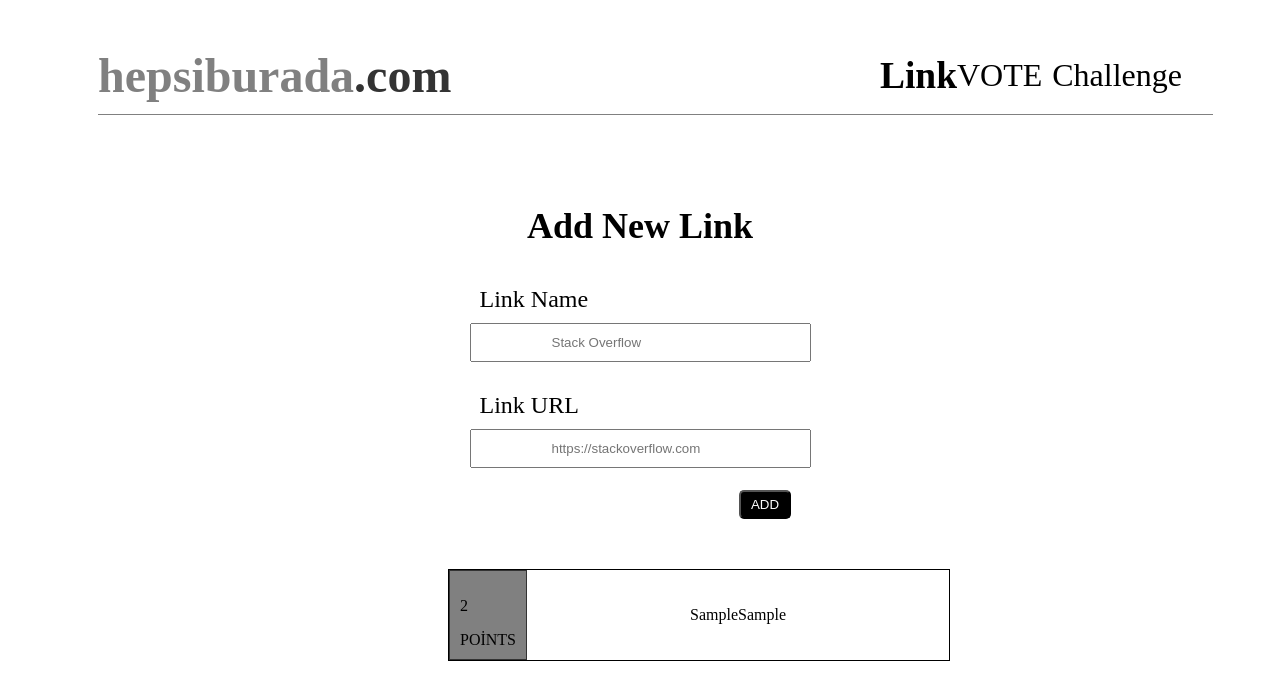
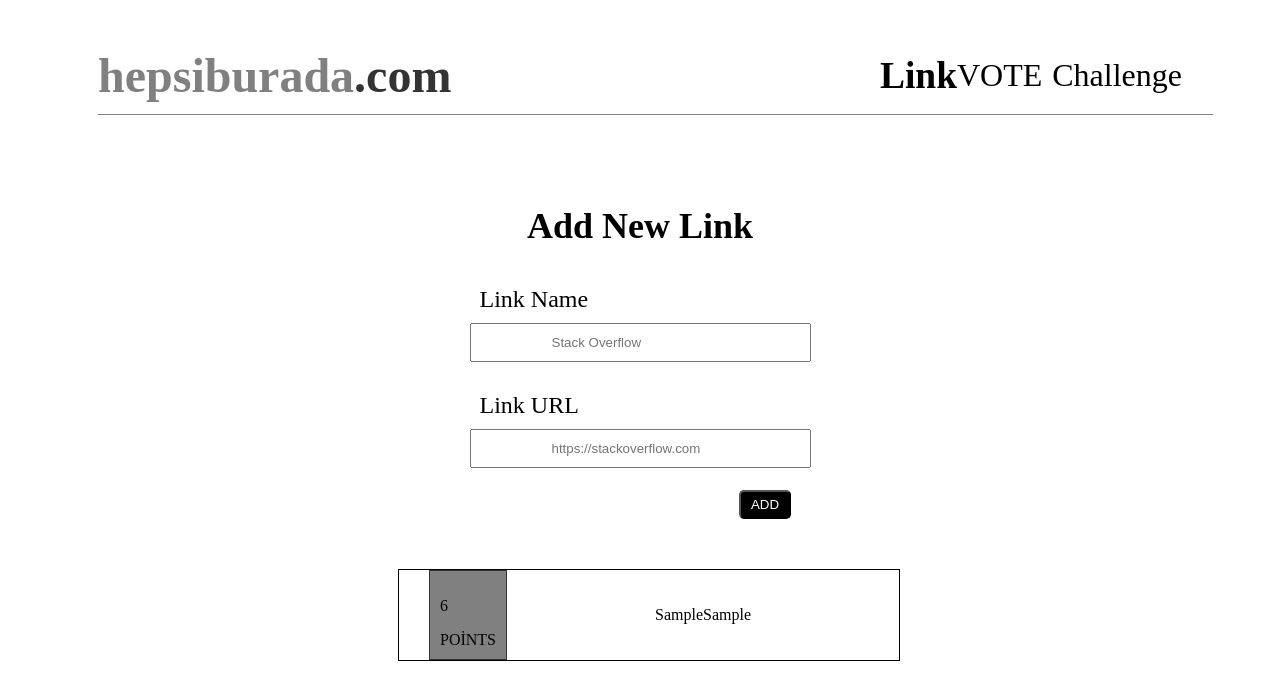
Before and after one commit to nazmiyegnydnn/vote, a React (Create React App) app: page / in a window 1280 px wide. Both pictures are taken after typing "Sample", "Sample" into the empty fields and a click on the button "ADD". Shown: the top 700 px of the page. Built offline with nearby package versions, Linux system fonts and the light colour scheme.

Commit message:
bot addition process moved to redux

```diff
--- a/src/appSlice.js
+++ b/src/appSlice.js
@@ -1,16 +1,7 @@
 import { createSlice } from '@reduxjs/toolkit'
 
 const initialState = { //dizimiz depomuz burada
-    product: [
-        {
-            id:1,
-            name: "tolga"
-        },
-        {
-            id:2,
-            name: "tolga"
-        }
-    ],
+    todos: [],
 }
 
 
@@ -19,13 +10,14 @@ const initialState = { //dizimiz depomuz burada
     initialState,
     reducers: {
             // kull olay //
-             addcategory : (state , action)  => {
-            state.category = [...state.category , {id:3 , name: "c3"}]
+            submitTodoHandler : (state , action)  => {
+            state.todos = [...state.todos ,  action.payload]
+
         }
 
     }
   })
 
-  export const {addcategory } = appSlice.actions  //appslice kendi dosyomızın ismine göre değişitir.//olayı gönderiyoruz
+  export const {submitTodoHandler } = appSlice.actions  //appslice kendi dosyomızın ismine göre değişitir.//olayı gönderiyoruz
 
   export default appSlice.reducer  //appslice kendi dosyomızın ismine göre değişitir.
--- a/src/home/Home.js
+++ b/src/home/Home.js
@@ -7,8 +7,7 @@ import Todolist from '../todoList/Todolist';
 const Home = () => {
   const [inputText, setInputText] = useState('');
   const [inputUrl, setInputUrl] = useState('');
-  const [todos, setTodos] = useState([]);
-  const [points, setPoints] = useState([])
+  // const [points, setPoints] = useState([])
 
 
   return (
@@ -19,12 +18,9 @@ const Home = () => {
         setInputUrl={setInputUrl}
         inputText={inputText}
         setInputText={setInputText}
-        todos={todos}
-        setTodos={setTodos}
         />
         <Todolist
-        todos={todos}
-        points={points}
+        // points={points}
         />
     </div>
   )
--- a/src/main/Main.js
+++ b/src/main/Main.js
@@ -1,20 +1,20 @@
 import React from 'react'
 import './Main.scss'
 import { useState } from 'react';
-
+import {submitTodoHandler } from "../appSlice";
+import { useDispatch} from "react-redux";
 
 const Main = (
-{  inputUrl,
-  setInputUrl,
+{
   inputText,
   setInputText,
-  todos,
-  setTodos
-}
+  setInputUrl,
+  inputUrl,}
 ) => {
   const [alertWarning, setAlertWarning] = useState(false);
   const [alertSuccess, setAlertSuccess] = useState(false);
 
+  const dispatch = useDispatch()
 
   const inputTextHandler = (e) => {
     setInputText(e.target.value);
@@ -24,7 +24,8 @@ const Main = (
     setInputUrl(e.target.value);
   };
 
-  const submitTodoHandler = () => {
+  const handleButtonFocus = () => {
+    dispatch(submitTodoHandler({ name: inputText, url:inputUrl, points:Math.floor(Math.random() * 10) , id: Math.floor(Math.random() * 10) }));
     const isEmpty = (str) => !str.trim().length;
     if (isEmpty(inputText) || isEmpty(inputUrl)) {
       setAlertWarning(true);
@@ -36,15 +37,10 @@ const Main = (
       setTimeout(() => {
         setAlertSuccess(false);
       }, 1000);
-      setTodos([
-        ...todos,
-        { name: inputText, url: inputUrl, points: Math.floor(Math.random() * 10),  id:Math.floor(Math.random() * 10) },
-      ]);
       setInputText('');
       setInputUrl('');
     }
 
-    console.log(todos);
   };
 
 
@@ -69,7 +65,7 @@ const Main = (
       </div>
     </div>
     <div className='todo-button'>
-       <button onClick={submitTodoHandler}>ADD</button>
+       <button onClick={handleButtonFocus}>ADD</button>
     </div>
     <div className='alert-wrapper'>
          {alertWarning ?  <div className='alert-warning'>
--- a/src/todo/Todo.js
+++ b/src/todo/Todo.js
@@ -1,18 +1,17 @@
 import React from 'react'
 import "./Todo.scss"
 
-const Todo = ({name,url,points }
+const Todo = ({todo}) => {
 
-) => {
   return (
     <div className='todo'>
     <div className='todo-points'>
-        <p>{points}</p>
+        <p>{todo.points}</p>
         <span>POİNTS</span>
     </div>
     <div className='todo-name'>
-    <p>{name}</p>
-    <li className='todo-items'>{url}</li>
+    <p>{todo.name}</p>
+    <li className='todo-items'>{todo.url}</li>
     </div>
     </div>
   )
--- a/src/todo/Todo.scss
+++ b/src/todo/Todo.scss
@@ -4,13 +4,14 @@
     align-items: center;
     border: 1px solid black;
     width: 500px;
-    margin-left: 400px;
+    margin-left: 350px;
     margin-top: 50px;
     .todo-points{
         border: 1px solid #333333;
         background-color: gray;
         color: black;
         padding: 10px;
+        margin-left: 30px;
     }
     .todo-name{
         display: flex;
--- a/src/todoList/Todolist.js
+++ b/src/todoList/Todolist.js
@@ -1,18 +1,17 @@
 import React from 'react'
 import './Todolist.scss'
 import Todo from '../todo/Todo'
+import { useSelector } from "react-redux";
 
-const Todolist = ({todos }) => {
+const Todolist = () => {
+const { todos } = useSelector((state) => state.app);
+
   return (
     <div>
       <ul>
          {
             todos.map((todo) => (
-               <Todo
-               name={todo.name}
-               url={todo.url}
-               points={todo.points}
-            />
+               <Todo todo={todo}/>
             ))
          }
       </ul>
```
